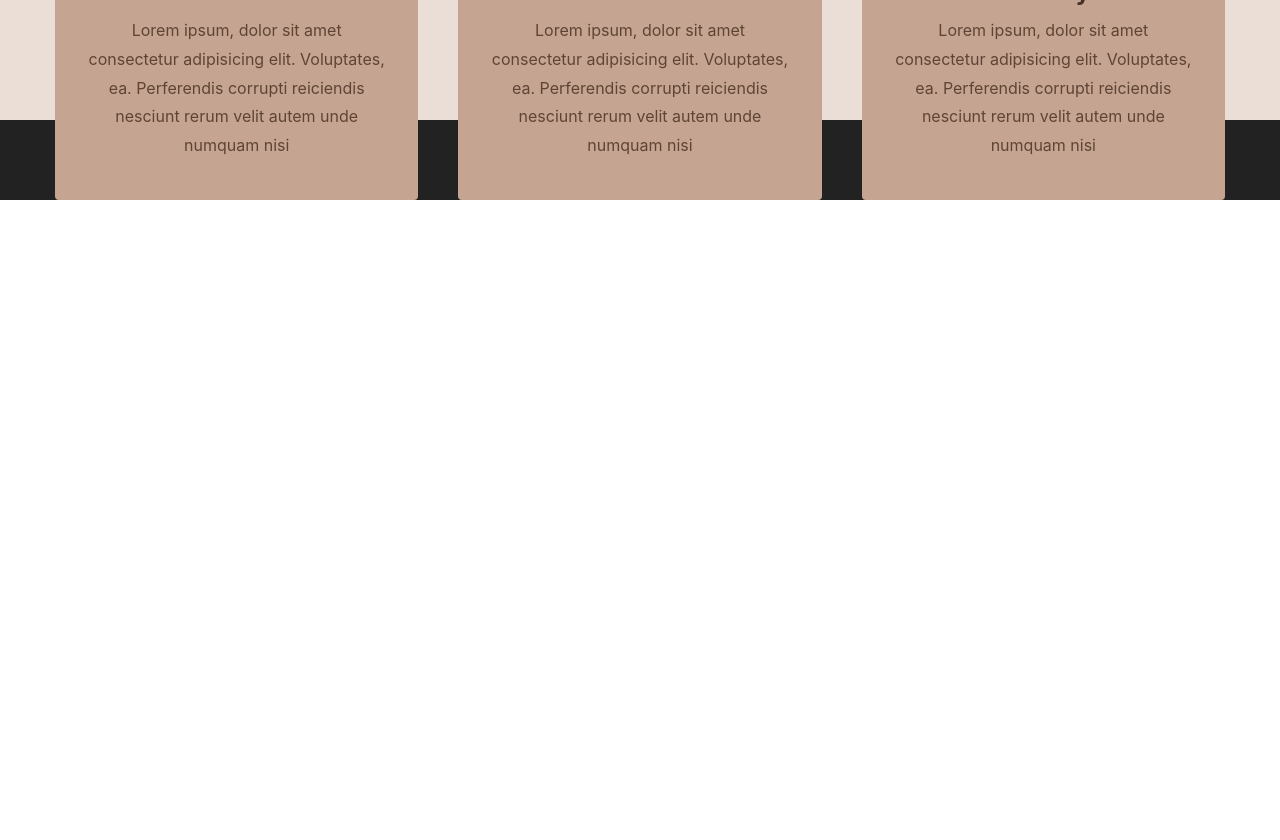
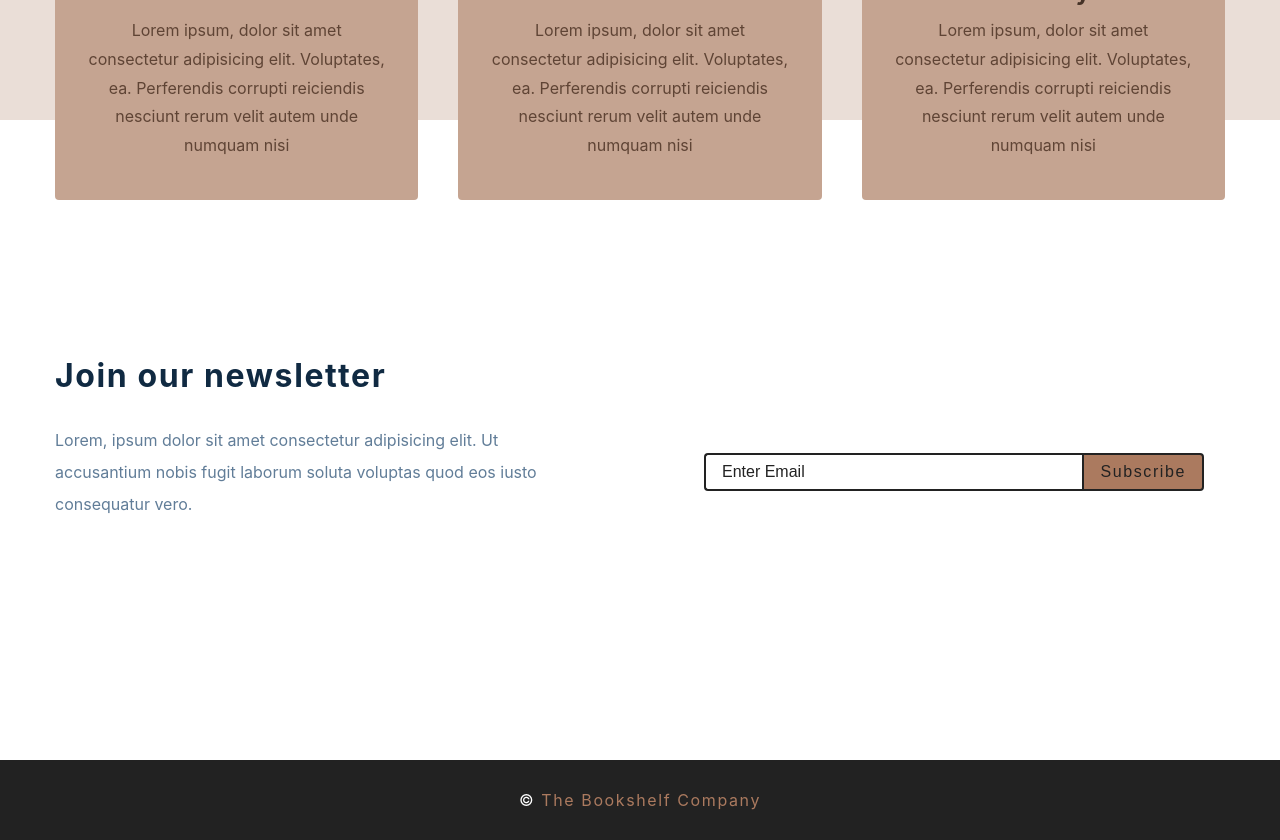
Before and after one commit to hadjev/react-book-project, a React (Create React App) app: page / in a window 1280 px wide. Shown: the part 1180-2020 px from the top of the page. Before the commit the page ends 1380 px from the top, so only its background shows below. Built offline with nearby package versions, Linux system fonts and the light colour scheme.

Commit message:
ContactForm added

```diff
--- /dev/null
+++ b/src/components/ContactForm.js
@@ -0,0 +1,100 @@
+import styled from "styled-components";
+
+const ContactForm = () => {
+  return (
+    <Wrapper>
+      <div className="section-center">
+        <h3>Join our newsletter</h3>
+        <div className="content">
+          <p>
+            Lorem, ipsum dolor sit amet consectetur adipisicing elit. Ut
+            accusantium nobis fugit laborum soluta voluptas quod eos iusto
+            consequatur vero.
+          </p>
+          <form
+            className="contact-form"
+            action="https://formspree.io/f/mnqrqqea"
+            method="POST"
+          >
+            <input
+              type="email"
+              className="form-input"
+              placeholder="enter email"
+              name="_replyto"
+            />
+            <button type="submit" className="submit-btn">
+              subscribe
+            </button>
+          </form>
+        </div>
+      </div>
+    </Wrapper>
+  );
+};
+
+const Wrapper = styled.section`
+  padding: 5rem 0;
+  h3 {
+    text-transform: none;
+  }
+  p {
+    line-height: 2;
+    max-width: 45em;
+    color: var(--clr-grey-5);
+  }
+  .contact-form {
+    width: 90vw;
+    max-width: 500px;
+    display: grid;
+    grid-template-columns: 1fr auto;
+  }
+
+  .form-input,
+  .submit-btn {
+    font-size: 1rem;
+    padding: 0.5rem 1rem;
+    border: 2px solid var(--clr-black);
+  }
+  .form-input {
+    border-right: none;
+    color: var(--clr-grey-3);
+    border-top-left-radius: var(--radius);
+    border-bottom-left-radius: var(--radius);
+  }
+  .submit-btn {
+    border-top-right-radius: var(--radius);
+    border-bottom-right-radius: var(--radius);
+  }
+  .form-input::placeholder {
+    color: var(--clr-black);
+    text-transform: capitalize;
+  }
+  .submit-btn {
+    background: var(--clr-primary-5);
+    text-transform: capitalize;
+    letter-spacing: var(--spacing);
+    cursor: pointer;
+    transition: var(--transition);
+    color: var(--clr-black);
+  }
+  .submit-btn:hover {
+    color: var(--clr-white);
+  }
+  @media (min-width: 992px) {
+    .content {
+      display: grid;
+      grid-template-columns: 1fr 1fr;
+      align-items: center;
+      gap: 8rem;
+      margin-top: 2rem;
+    }
+    p {
+      margin-bottom: 0;
+    }
+  }
+  @media (min-width: 1280px) {
+    padding: 15rem 0;
+  }
+`;
+
+export default ContactForm;
--- a/src/pages/HomePage.js
+++ b/src/pages/HomePage.js
@@ -1,3 +1,4 @@
+import ContactForm from "../components/ContactForm.js";
 import Hero from "../components/Hero.js";
 import React from "react";
 import Services from "../components/Services.js";
@@ -7,6 +8,7 @@
     <main>
       <Hero />
       <Services />
+      <ContactForm />
     </main>
   );
 }
```
